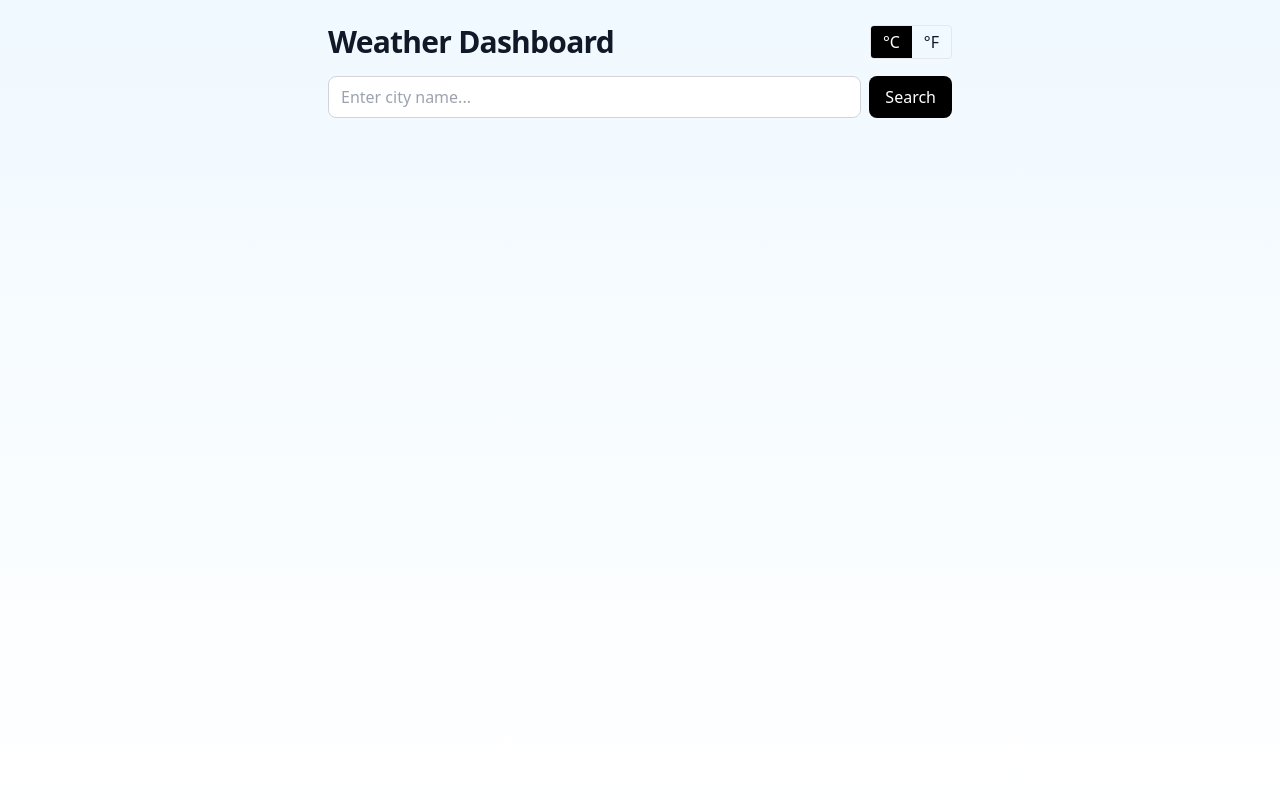
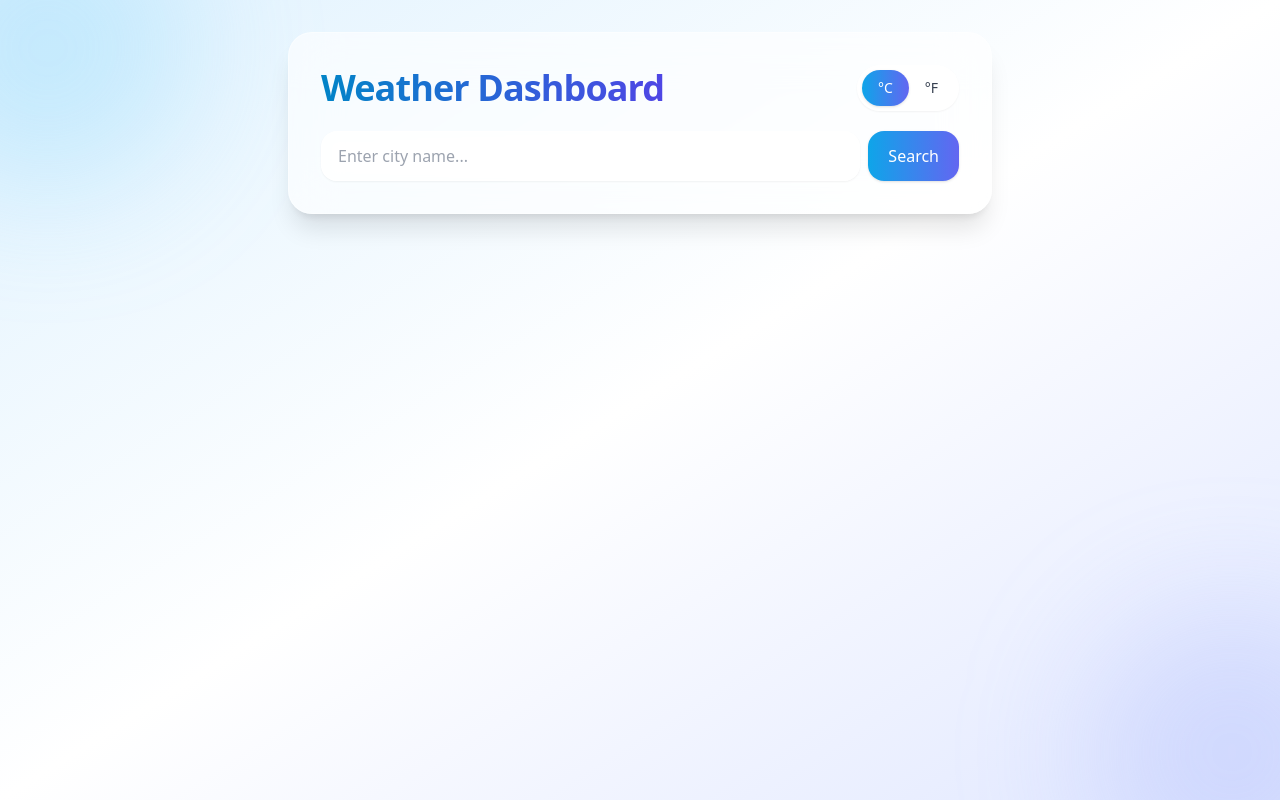
Before and after one commit to MarcoIbrahim25/Weather-App, a React (Vite) app in the folder weather-dashboard/: page / in a window 1280 px wide. Built offline with nearby package versions, Linux system fonts and the light colour scheme.

Commit message:
Style polishing

```diff
--- a/weather-dashboard/src/App.jsx
+++ b/weather-dashboard/src/App.jsx
@@ -83,10 +83,13 @@ export default function App() {
   };
 
   return (
-    <div className="min-h-screen bg-gradient-to-b from-sky-50 to-white text-gray-900">
-      <div className="max-w-2xl mx-auto p-4 sm:p-6 space-y-4">
-        <header className="flex flex-col sm:flex-row gap-3 sm:gap-0 sm:justify-between sm:items-center">
-          <h1 className="text-2xl sm:text-3xl font-bold tracking-tight">
+    <div className="min-h-screen relative overflow-hidden bg-gradient-to-br from-sky-100 via-white to-indigo-100 text-gray-900">
+      <div className="pointer-events-none absolute -top-24 -left-24 h-72 w-72 rounded-full bg-sky-300/30 blur-3xl" />
+      <div className="pointer-events-none absolute -bottom-24 -right-24 h-72 w-72 rounded-full bg-indigo-300/30 blur-3xl" />
+      <div className="relative max-w-3xl mx-auto p-4 sm:p-8">
+        <div className="rounded-3xl border border-white/40 bg-white/60 shadow-xl backdrop-blur-xl p-5 sm:p-8 space-y-5">
+          <header className="flex flex-col sm:flex-row gap-3 sm:gap-4 sm:justify-between sm:items-center">
+            <h1 className="text-3xl sm:text-4xl font-extrabold tracking-tight bg-clip-text text-transparent bg-gradient-to-r from-sky-600 to-indigo-600">
               Weather Dashboard
             </h1>
             <UnitToggle units={units} onChange={setUnits} />
@@ -99,8 +102,11 @@ export default function App() {
             onClear={clearRecent}
           />
           <ErrorMessage msg={err} />
+
           {loading ? (
+            <div className="flex justify-center py-6">
               <Loader />
+            </div>
           ) : (
             <>
               <WeatherCard data={data} units={units} />
@@ -109,5 +115,6 @@ export default function App() {
           )}
         </div>
       </div>
+    </div>
   );
 }
--- a/weather-dashboard/src/components/CityHistory.jsx
+++ b/weather-dashboard/src/components/CityHistory.jsx
@@ -6,7 +6,7 @@ export default function CityHistory({ items = [], onSelect, onClear }) {
         <button
           key={c}
           onClick={() => onSelect(c)}
-          className="px-3 py-1 rounded-full border hover:bg-gray-50"
+          className="px-3 py-1.5 rounded-full border border-white/50 bg-white/70 backdrop-blur text-sm hover:shadow hover:-translate-y-0.5 transition"
           title={`Search ${c}`}
         >
           {c}
--- a/weather-dashboard/src/components/ForecastList.jsx
+++ b/weather-dashboard/src/components/ForecastList.jsx
@@ -3,17 +3,18 @@ export default function ForecastList({ forecast, units }) {
   const tempUnit = units === "metric" ? "°C" : "°F";
 
   return (
-    <div className="grid grid-cols-2 sm:grid-cols-5 gap-3 mt-4">
+    <div className="mt-4 grid grid-cols-2 sm:grid-cols-5 gap-3">
       {forecast.map((item) => (
         <div
           key={item.dt}
-          className="rounded-xl border bg-white/60 p-3 text-center"
+          className="group rounded-2xl border border-white/40 bg-white/60 backdrop-blur p-3 text-center shadow-sm hover:shadow-md transition hover:-translate-y-0.5"
         >
           <p className="text-sm font-medium">{item.day}</p>
           <img
             src={`https://openweathermap.org/img/wn/${item.icon}@2x.png`}
             alt={item.desc}
-            className="mx-auto h-12 w-12"
+            className="mx-auto h-12 w-12 motion-safe:group-hover:scale-105 transition"
+            loading="lazy"
           />
           <p className="text-lg font-semibold">
             {Math.round(item.temp)}
--- a/weather-dashboard/src/components/Loader.jsx
+++ b/weather-dashboard/src/components/Loader.jsx
@@ -1,7 +1,7 @@
 export default function Loader() {
   return (
-    <div className="flex items-center gap-3">
-      <span className="inline-block h-5 w-5 rounded-full border-2 border-gray-300 border-t-transparent animate-spin" />
+    <div className="inline-flex items-center gap-3">
+      <span className="inline-block h-5 w-5 rounded-full border-2 border-indigo-400 border-t-transparent animate-spin" />
       <span className="text-sm opacity-80">Loading…</span>
     </div>
   );
--- a/weather-dashboard/src/components/SearchBar.jsx
+++ b/weather-dashboard/src/components/SearchBar.jsx
@@ -11,9 +11,9 @@ export default function SearchBar({ onSearch }) {
         name="city"
         aria-label="Search city"
         placeholder="Enter city name..."
-        className="border border-gray-300 focus:border-sky-400 focus:ring-2 focus:ring-sky-100 px-3 py-2 rounded-lg w-full outline-none"
+        className="w-full rounded-2xl border border-white/50 bg-white/70 backdrop-blur px-4 py-3 outline-none shadow-sm focus:ring-4 ring-sky-200"
       />
-      <button className="px-4 py-2 rounded-lg bg-black text-white hover:opacity-90 active:opacity-80 transition">
+      <button className="rounded-2xl px-5 py-3 font-medium text-white bg-gradient-to-r from-sky-500 to-indigo-500 shadow hover:scale-[1.01] active:scale-[.99] transition">
         Search
       </button>
     </form>
--- a/weather-dashboard/src/components/UnitToggle.jsx
+++ b/weather-dashboard/src/components/UnitToggle.jsx
@@ -1,18 +1,22 @@
 export default function UnitToggle({ units, onChange }) {
   return (
-    <div className="inline-flex overflow-hidden rounded border">
+    <div className="inline-flex rounded-full p-1 bg-white/70 backdrop-blur border border-white/40 shadow-sm">
       <button
         onClick={() => onChange("metric")}
-        className={`px-3 py-1 ${
-          units === "metric" ? "bg-black text-white" : ""
+        className={`px-4 py-2 rounded-full text-sm transition ${
+          units === "metric"
+            ? "bg-gradient-to-r from-sky-500 to-indigo-500 text-white shadow"
+            : "text-gray-700 hover:bg-white"
         }`}
       >
         °C
       </button>
       <button
         onClick={() => onChange("imperial")}
-        className={`px-3 py-1 ${
-          units === "imperial" ? "bg-black text-white" : ""
+        className={`px-4 py-2 rounded-full text-sm transition ${
+          units === "imperial"
+            ? "bg-gradient-to-r from-sky-500 to-indigo-500 text-white shadow"
+            : "text-gray-700 hover:bg-white"
         }`}
       >
         °F
--- a/weather-dashboard/src/components/WeatherCard.jsx
+++ b/weather-dashboard/src/components/WeatherCard.jsx
@@ -13,34 +13,37 @@ export default function WeatherCard({ data, units }) {
       : Math.round(data.wind.speed);
 
   return (
-    <div className="rounded-2xl border border-gray-200 bg-white/70 backdrop-blur p-5 shadow-sm">
-      <div className="flex items-center gap-4">
+    <div className="rounded-3xl border border-white/40 bg-white/70 backdrop-blur p-5 sm:p-6 shadow-lg">
+      <div className="flex items-center gap-5">
         {icon && (
           <img
             src={icon}
             alt={condition || "weather icon"}
-            className="h-16 w-16"
+            className="h-16 w-16 sm:h-20 sm:w-20 drop-shadow"
             loading="lazy"
           />
         )}
         <div className="flex-1">
-          <h2 className="text-xl sm:text-2xl font-semibold">{data.name}</h2>
+          <h2 className="text-2xl sm:text-3xl font-semibold">{data.name}</h2>
           <p className="text-gray-600">{condition}</p>
         </div>
-
-        <div className="text-4xl sm:text-5xl font-bold shrink-0">
+        <div className="text-5xl sm:text-6xl font-extrabold tracking-tight">
           {Math.round(data.main.temp)}
           {tempUnit}
         </div>
       </div>
 
-      <div className="mt-4 flex flex-wrap gap-x-6 gap-y-2 text-sm text-gray-700">
-        <span>
-          Humidity <strong>{data.main.humidity}%</strong>
-        </span>
-        <span>
-          Wind <strong>{windSpeed}</strong> {windUnit}
-        </span>
+      <div className="mt-5 grid grid-cols-2 gap-3 text-sm text-gray-700">
+        <div className="rounded-2xl bg-white/70 border border-white/40 p-3 text-center">
+          <p className="opacity-70">Humidity</p>
+          <p className="text-lg font-semibold">{data.main.humidity}%</p>
+        </div>
+        <div className="rounded-2xl bg-white/70 border border-white/40 p-3 text-center">
+          <p className="opacity-70">Wind</p>
+          <p className="text-lg font-semibold">
+            {windSpeed} {windUnit}
+          </p>
+        </div>
       </div>
     </div>
   );
```
Also changed, not shown: 1 other file (tests, documents, lock files or other folders). Lines whose indentation alone changed are shown as unchanged.
